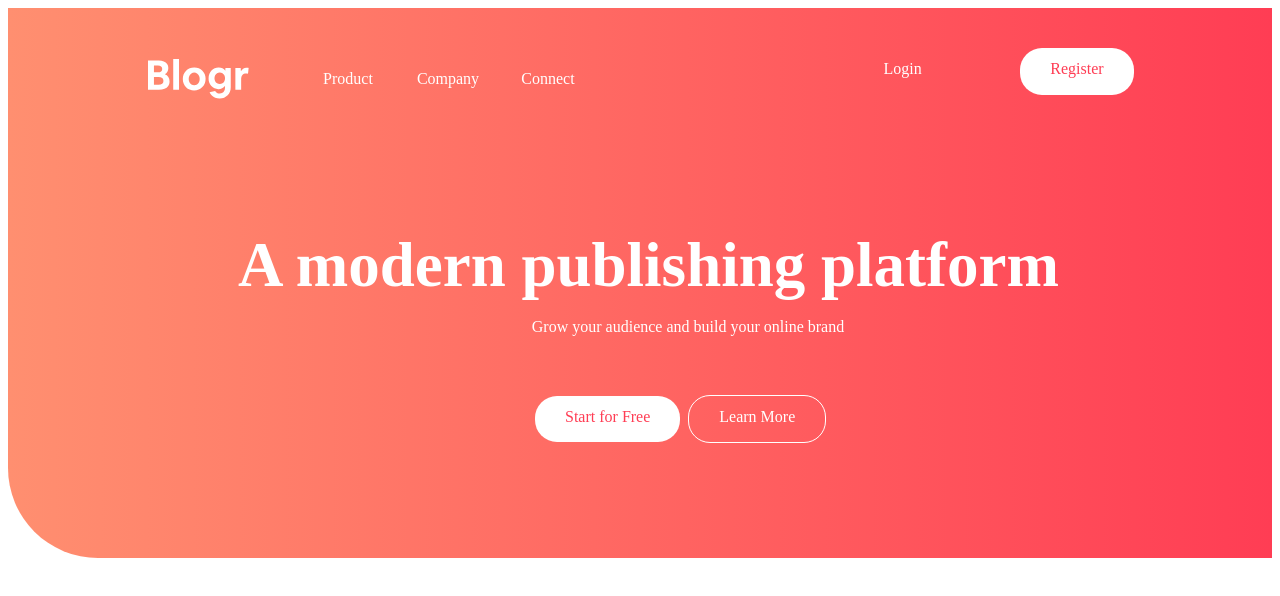
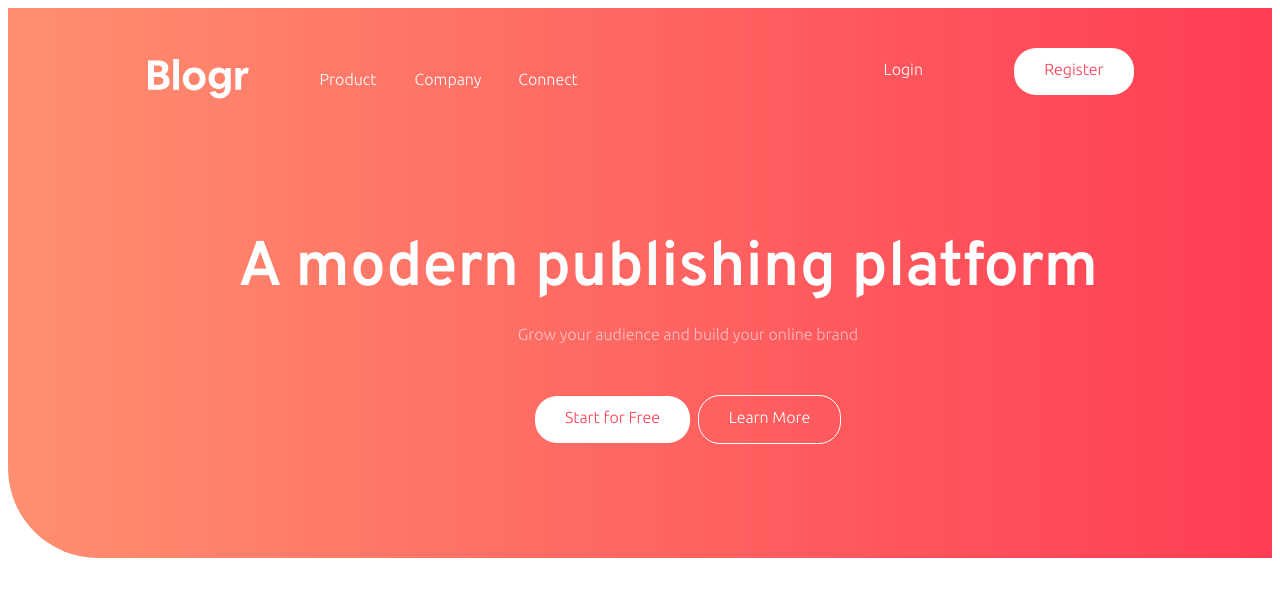
Before and after one commit to Robertishimwe/blogr-landing-page-main, a plain HTML site: page blogr-landing-page-main/index.html in a window 1280 px wide. Drawn offline with Linux system fonts and the light colour scheme; a web font is replaced by a local one.

Commit message:
Update style2.css

```diff
--- a/blogr-landing-page-main/style2.css
+++ b/blogr-landing-page-main/style2.css
@@ -1,11 +1,23 @@
-@media screen and (max-width: 1440px) {
 
+
+@import url('https://fonts.googleapis.com/css2?family=Overpass:wght@600&display=swap');
+@import url('https://fonts.googleapis.com/css2?family=Ubuntu:wght@300&display=swap');
+
+
+@media all and (max-width: 1440px) {
+
+* {
+    font-family: 'Ubuntu', sans-serif;
+    font-weight: 400, 500, 700;
+
+    }
 
 
 .headerh {
     display: flex;
     height: 550px;
     background-image: url("./bg-pattern-intro.svg");
+
     background: linear-gradient(to right, #ff8f70, #ff3d54);
     border-bottom-left-radius: 90px;
     flex: 1 1 2em;
@@ -102,16 +114,19 @@ a {
 
 h1 {
     color: hsl(0, 0%, 100%);
-    font-family: 'Ubuntu';
-    font-weight: 600;
+    font-family:'Overpass', sans-serif;
+    font-weight: 300, 600;
     font-size: 63px;
     margin-bottom: 0px;
 }
 
 .Grow {
+    font-family: 'Ubuntu', sans-serif;
+    font-weight: 400, 500, 700;
      text-align: center;
     color: hsl(0, 0%, 100%);
     margin-top: 0px;
+    opacity: .6;
 }
 .btn {
     position:absolute;
@@ -185,6 +200,7 @@ ul li {
     height: 40px;
     text-align: center;
     line-height: 20px;
+    cursor: pointer;
 
 
 }
@@ -199,6 +215,7 @@ ul li a{
 
 }
 ul li ul li:hover {
+
     font-size: 17px;
 }
 ul li ul li {
```
